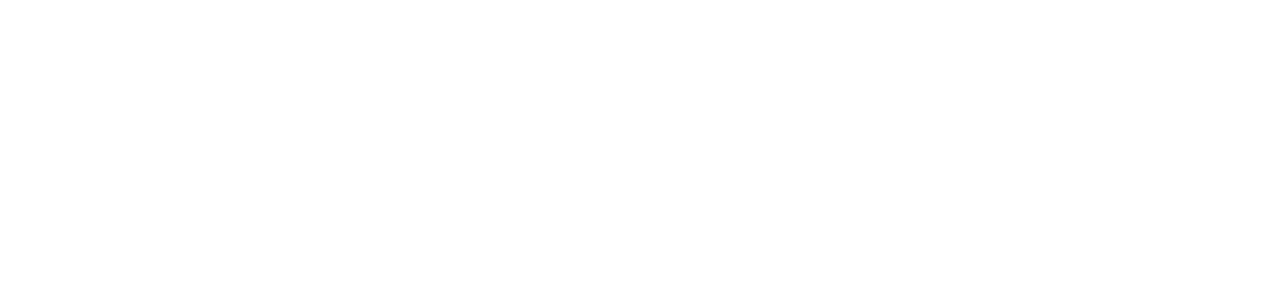
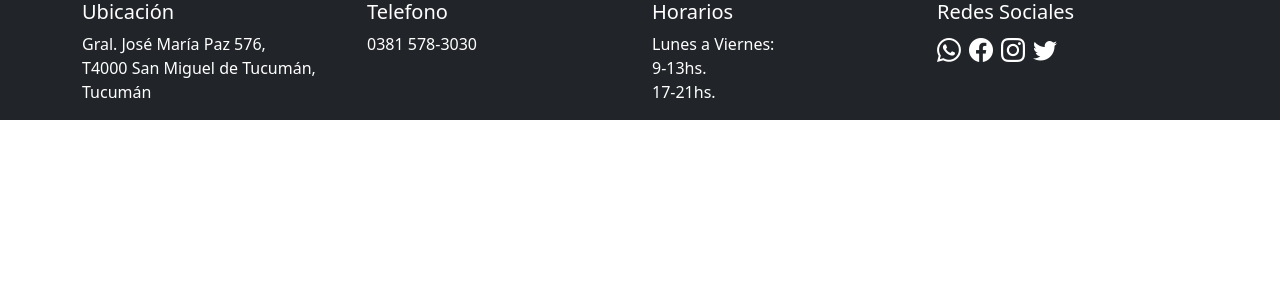
Before and after one commit to cristiandcode/Gimnasio, a React (Vite) app: page / in a window 1280 px wide. Shown: the top 300 px of the page. Built offline with nearby package versions, Linux system fonts and the light colour scheme.

Commit message:
se agrego el footer

```diff
--- a/src/App.jsx
+++ b/src/App.jsx
@@ -1,8 +1,14 @@
+import "./App.css";
+import "bootstrap/dist/css/bootstrap.min.css";
+import "bootstrap-icons/font/bootstrap-icons.css";
+import Footer from "./components/common/Footer";
+
 function App() {
-
   return (
-    <></>
-  )
+    <>
+      <Footer></Footer>
+    </>
+  );
 }
 
-export default App
+export default App;
--- /dev/null
+++ b/src/components/common/Footer.jsx
@@ -0,0 +1,40 @@
+import { Col, Container, Row } from "react-bootstrap";
+
+const Footer = () => {
+  return (
+    <footer className="text-bg-dark">
+      <Container>
+        <Row>
+          <Col>
+            <h5>Ubicación</h5>
+            Gral. José María Paz 576,
+            <br /> T4000 San Miguel de Tucumán,
+            <br /> Tucumán
+          </Col>
+          <Col>
+            <h5>Telefono</h5>
+            <p>0381 578-3030</p>
+          </Col>
+          <Col>
+            <h5>Horarios</h5>
+            <p>
+              Lunes a Viernes:
+              <br />
+              9-13hs.
+              <br />
+              17-21hs.
+            </p>
+          </Col>
+          <Col>
+            <h5>Redes Sociales</h5>
+            <i className="bi bi-whatsapp me-2 fs-4"></i>
+            <i className="bi bi-facebook me-2 fs-4"></i>
+            <i className="bi bi-instagram me-2 fs-4"></i>
+            <i className="bi bi-twitter me-2 fs-4"></i>
+          </Col>
+        </Row>
+      </Container>
+    </footer>
+  );
+};
+export default Footer;
```
